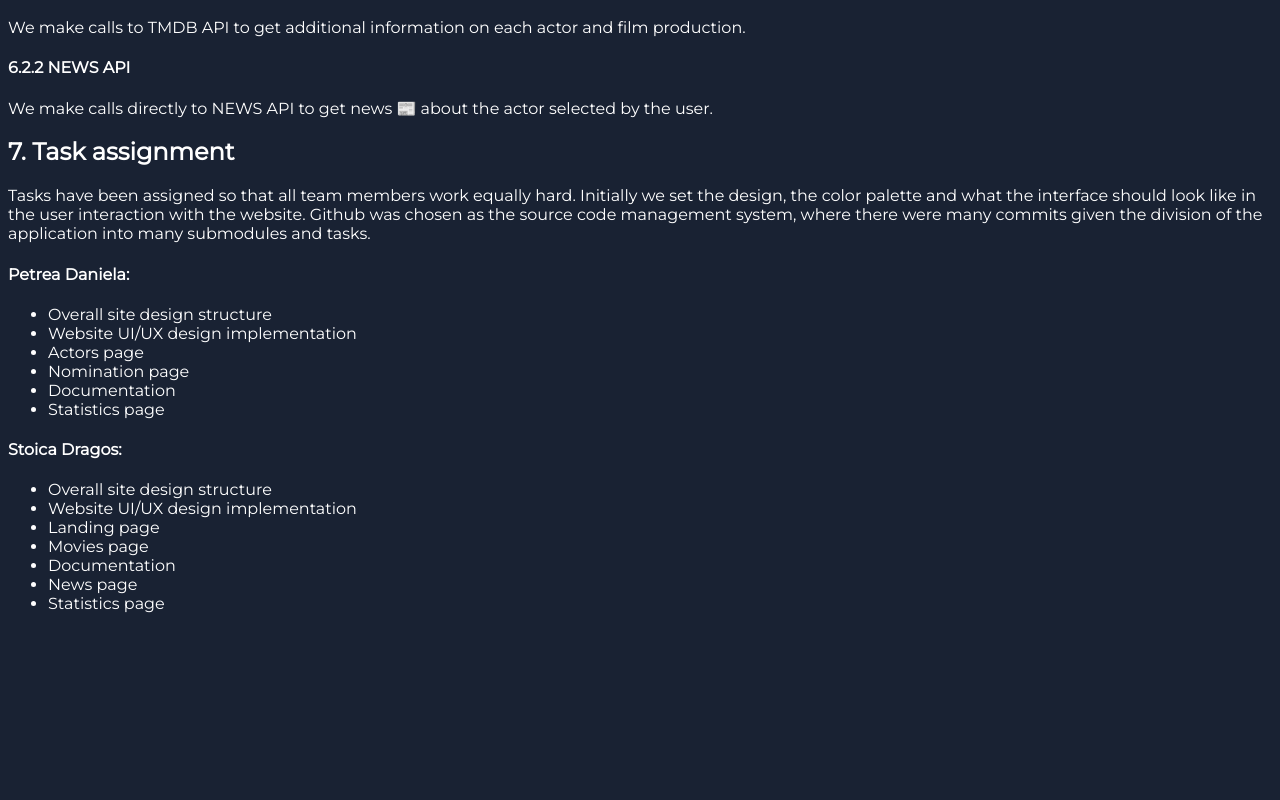
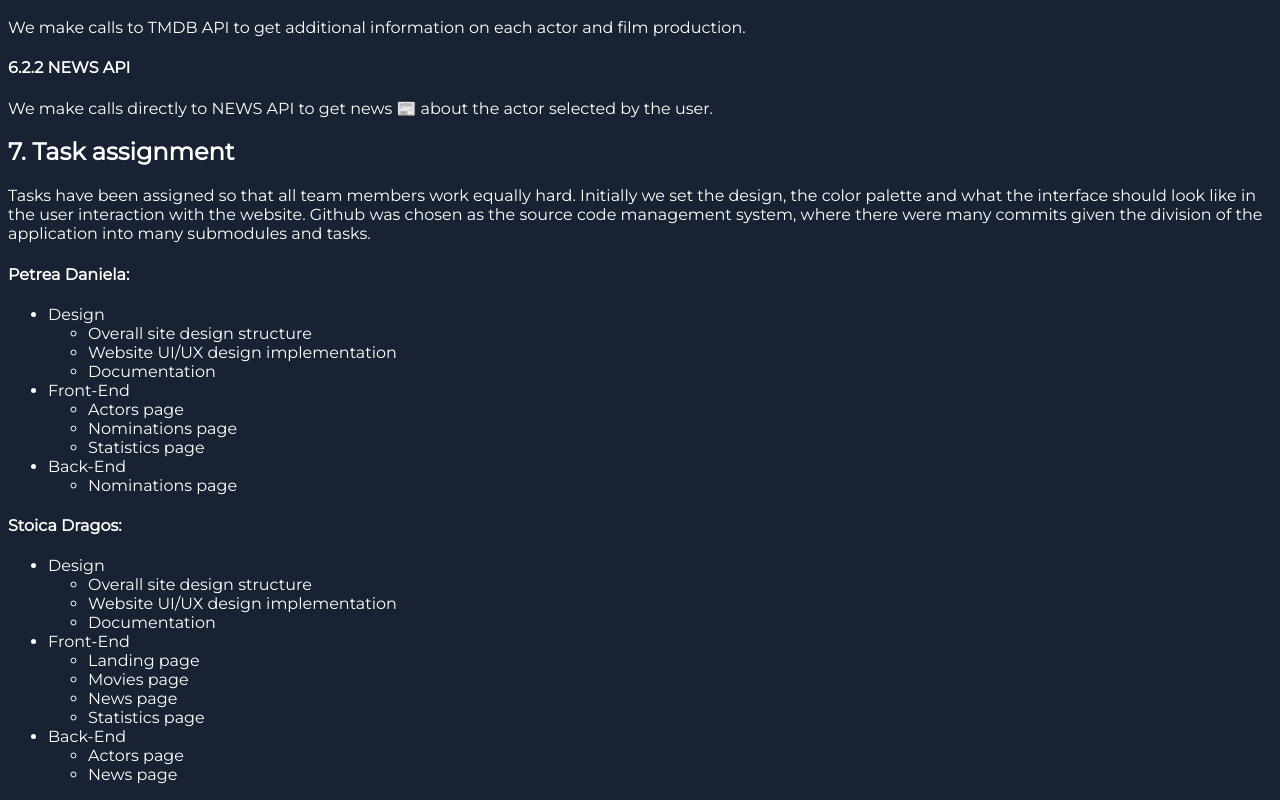
Before and after one commit to StoicaDragos2001/TWProject, a website: page views/report-page/report.html in a window 1280 px wide. Shown: the part 4394-5194 px from the top of the page. Before the commit the page ends 5023 px from the top, so only its background shows below. Drawn offline with Linux system fonts and the light colour scheme.

Commit message:
Add files via upload

```diff
--- a/views/report-page/report.html
+++ b/views/report-page/report.html
@@ -486,22 +486,55 @@
       </p>
       <h4>Petrea Daniela:</h4>
       <ul>
+        <li>
+          Design
+          <ul>
             <li>Overall site design structure</li>
             <li>Website UI/UX design implementation</li>
+            <li>Documentation</li>
+          </ul>
+        </li>
+        <li>
+          Front-End
+          <ul>
             <li>Actors page</li>
-        <li>Nomination page</li>
-        <li>Documentation</li>
+            <li>Nominations page</li>
             <li>Statistics page</li>
+          </ul>
+        </li>
+        <li>
+          Back-End
+          <ul>
+            <li>Nominations page</li>
+          </ul>
+        </li>
       </ul>
       <h4>Stoica Dragos:</h4>
       <ul>
+        <li>
+          Design
+          <ul>
             <li>Overall site design structure</li>
             <li>Website UI/UX design implementation</li>
+            <li>Documentation</li>
+          </ul>
+        </li>
+        <li>
+          Front-End
+          <ul>
             <li>Landing page</li>
             <li>Movies page</li>
-        <li>Documentation</li>
             <li>News page</li>
             <li>Statistics page</li>
+          </ul>
+        </li>
+        <li>
+          Back-End
+          <ul>
+            <li>Actors page</li>
+            <li>News page</li>
+          </ul>
+        </li>
       </ul>
     </section>
   </body>
```
Lines whose indentation alone changed are shown as unchanged.
